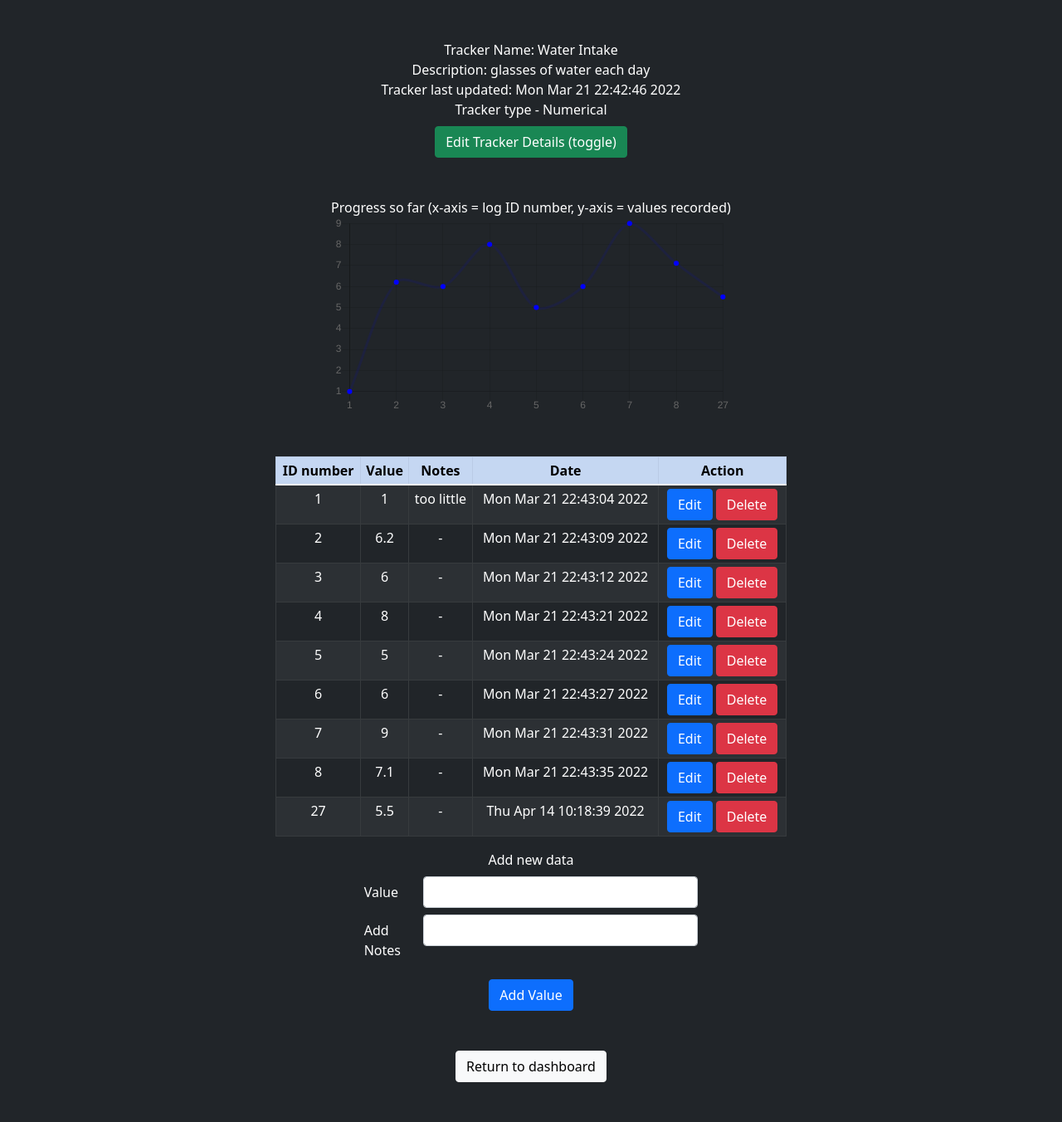
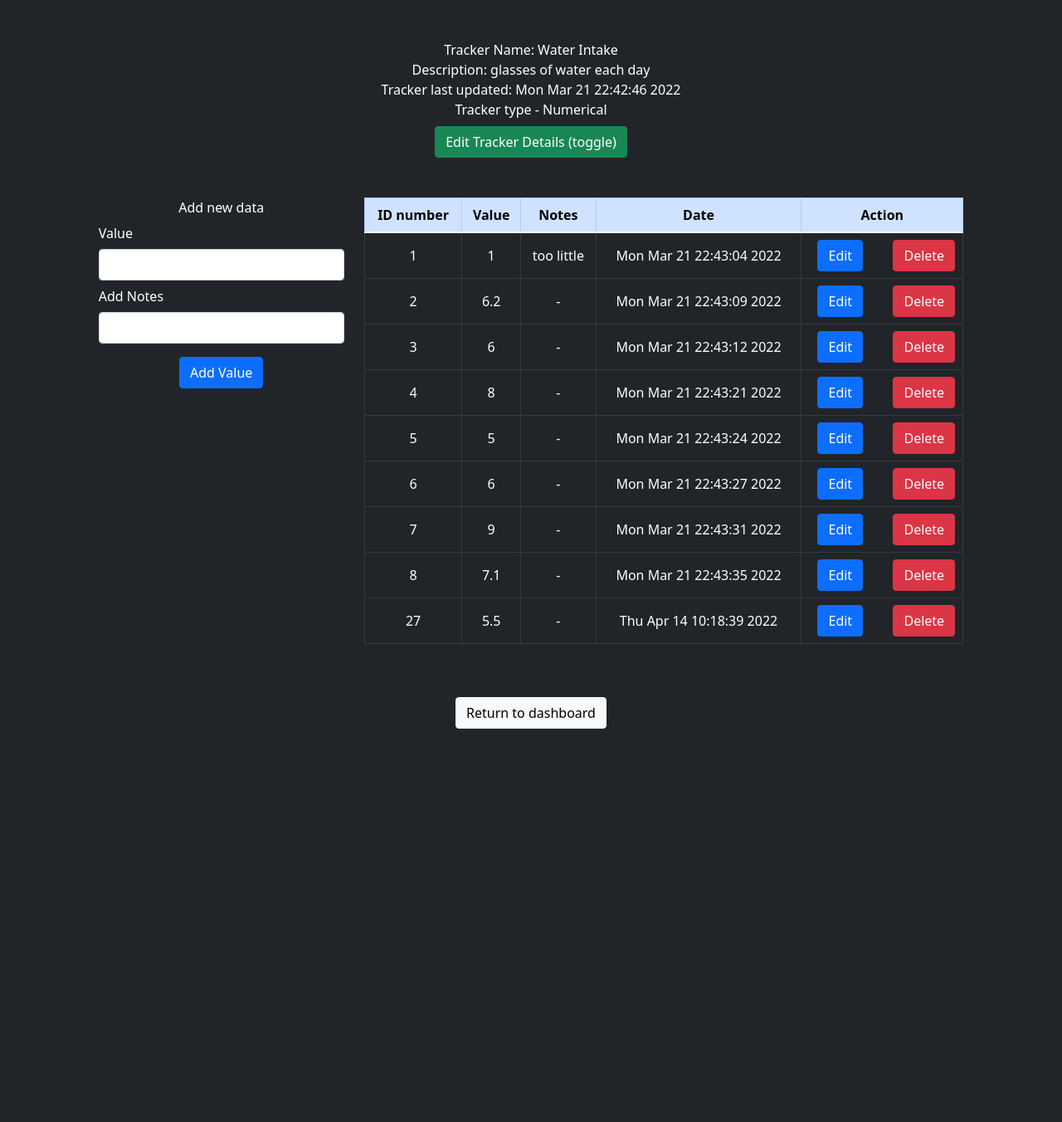
Before and after one commit to SayonilMitra/Quantified-Self-App, a Flask app: page /trackerdetails/1 in a window 1280 px wide. Shown: the whole page at 83% size. After the commit the page ends 878 px from the top, so only its background shows below. Run offline with Flask 2, Linux system fonts and the light colour scheme.

Commit message:
Changed the look of dashboard and plus some minor UI adjustments

```diff
--- a/application/controller_login.py
+++ b/application/controller_login.py
@@ -16,13 +16,15 @@
 def log_in():
     user_name = request.form.get("user_name")
     password = request.form.get("password")
+
+    # Check if user name exists
     user_name_test = User.query.filter_by(user_name=user_name).first()
 
     if user_name == "":
         return render_template("login.html",login_error_msg="User name can not be empty",title="Login")
     elif password == "":
         return render_template("login.html",login_error_msg="Password can not be empty",title="Login")
-    elif user_name_test==None:
+    elif user_name_test == None:
         return render_template("login.html",login_error_msg="User not found, please create new account",title="Login")
     elif password != user_name_test.password:
         return render_template("login.html",login_error_msg="Wrong password, please try again",title="Login")
@@ -37,6 +39,8 @@
     user_name = request.form.get("user_name")
     password1 = request.form.get("password1")
     password2 = request.form.get("password2")
+
+    # check if user mame exists
     is_user_name_present = User.query.filter_by(user_name=user_name).first()
     if is_user_name_present != None:
         return render_template("login.html",signup_error_msg="Username not available, try a different one",title="Login")
--- a/templates/layout.html
+++ b/templates/layout.html
@@ -5,8 +5,7 @@
     <meta charset="utf-8">
     <meta name="viewport" content="width=device-width, initial-scale=1">
     <meta http-equiv="X-UA-Compatible" content="IE=edge">
-    <link href="https://cdn.jsdelivr.net/npm/bootstrap@5.1.3/dist/css/bootstrap.min.css" rel="stylesheet"
-        integrity="sha384-1BmE4kWBq78iYhFldvKuhfTAU6auU8tT94WrHftjDbrCEXSU1oBoqyl2QvZ6jIW3" crossorigin="anonymous">
+    <link href="https://cdn.jsdelivr.net/npm/bootstrap@5.1.3/dist/css/bootstrap.min.css" rel="stylesheet" integrity="sha384-1BmE4kWBq78iYhFldvKuhfTAU6auU8tT94WrHftjDbrCEXSU1oBoqyl2QvZ6jIW3" crossorigin="anonymous">
     <script src="https://cdnjs.cloudflare.com/ajax/libs/Chart.js/2.9.4/Chart.js"></script>
     <title>{{title}}</title>
 </head>
--- a/templates/trackerdetails.html
+++ b/templates/trackerdetails.html
@@ -11,8 +11,7 @@
 <div class="row justify-content-center">
     <div class="col-auto">
         Tracker type -
-        {% if tracker["tracker_type"] == "numerical_tracker"%}Numerical
-        {% endif %}
+        {% if tracker["tracker_type"] == "numerical_tracker"%}Numerical{% endif %}
         {% if tracker["tracker_type"] == "boolean_tracker"%}Yes/No{% endif %}
         {% if tracker["tracker_type"] == "mo_tracker"%}Multiple Options{% endif %}
         {% if tracker["tracker_type"] == "time_tracker"%}Time Duration{% endif %}
@@ -27,12 +26,16 @@
 </div>
 <div class="row mt-2 justify-content-center">
     <div class="col-auto">
-        <a class="btn btn-success" onclick="document.getElementById('edittrackerform').classList.toggle('d-none')">Edit
-            Tracker Details (toggle)</a>
+        <a class="btn btn-success" onclick="document.getElementById('edittrackerform').classList.toggle('d-none')">Edit Tracker Details (toggle)</a>
     </div>
 </div>
+
+<!-- Form to edit tracker name and description -->
+
 <div class="row mt-3 d-none justify-content-center" id="edittrackerform">
-    <div class="col-auto">
+    <div class="col-12 col-sm-8 col-md-3 border border-light rounded-3 p-4">
+        <div class="row">
+            <div class="col">
                 <form action="/edittracker/{{tracker_id}}" method="post">
                     <label class="form-label" for="tracker_name">Tracker name</label>
                     <input class="form-control" type="text" name="tracker_name" id="tracker_name"> <br>
@@ -40,18 +43,87 @@
                     <input class="form-control" type="text" name="tracker_description" id="tracker_description">
                 </form>
             </div>
-    <div class="col-12 justify-content-center d-flex">
+        </div>
+        <div class="row justify-content-center">
             <div class="col-auto">
-            <input class="btn btn-primary mt-3" type="submit" value="Confirm">
+                <input class="btn btn-primary mt-3" type="submit" value="Confirm Edit">
+            </div>
         </div>
     </div>
 </div>
 
 <div class="row mt-5 justify-content-center">
+    <!-- Form for adding new data -->
+    <div class="col-12 col-sm-8 col-md-3 col-xl-3">
+        <div class="row justify-content-center">
+            <div class="col-auto">
+                Add new data
+            </div>
+        </div>
+        <div class="row justify-content-center">
+            <div class="col">
+                <form id="record_value" class="" action='/createlog/{{tracker["tracker_id"]}}' method="post">
+                    {% include "value_input_form.html" %}
+                </form>
+            </div>
+        </div>
+        <div class="row mt-3 justify-content-center">
+            <div class="col-auto">
+                <button form="record_value" class="btn btn-primary" type="submit">Add Value</button>
+            </div>
+        </div>
+    </div>
+    <!-- This is the table for log details of a tracker -->
+    <div class="col col-sm-12 col-md-12 col-xl-7">
+        <table class="table thead-light table-dark table-bordered table-hover text-center table-responsive align-middle">
+            <tr class="table-primary">
+                <th>ID number</td>
+                <th>Value</td>
+                <th>Notes</th>
+                <th>Date</td>
+                <th>Action</td>
+            </tr>
+            <tbody>
+                {% for userlog in user_logs%}
+                <tr>
+                    <td>{{userlog["log_id"]}}</td>
+                    <td>{{userlog["log_value"]}}</td>
+                    <td>{% if userlog["log_note"] == None %}-{% else %}{{userlog["log_note"]}}{% endif %}</td>
+                    <td>{{userlog["log_time"]}}</td>
+                    <td>
+                        <div class="row justify-content-center">
+                            <!-- <a class="btn btn-primary" href='/editlogform/{{userlog["log_id"]}}'>Edit</a> -->
+                            <div class="col-6">
+                                <a class="btn btn-primary" href="#editlogform" onclick="document.getElementById('editlogform').classList.toggle('d-none')">Edit</a>
+                            </div>
+                            <div class="col">
+                                <a class="btn btn-danger" href='/deletelog/{{userlog["log_id"]}}'>Delete</a>
+                            </div>
+                        </div>
+                    </td>
+                </tr>
+                <tr>
+                    <div class="row justify-content-center d-none" id="editlogform">
+                        <div class="col-12 col-sm-8 col-md-4">
+                            Input new value <br>
+                            <form action="/editlog/{{log_id}}" method="post">
+                                {% include "value_input_form.html" %}
+                                <br>
+                                <input type="submit" value="Confirm">
+                            </form>
+                        </div>
+                    </div>
+                </tr>
+                {% endfor %}
+            </tbody>
+        </table>
+    </div>
+</div>
+
+<!-- <div class="row mt-5 justify-content-center">
     <div class="col-auto">
         {% if tracker["tracker_type"] == "numerical_tracker"%}
 
-        <!-- Generate graph -->
         Progress so far (x-axis = log ID number, y-axis = values recorded)<br>
         <canvas id="myChart" style="width:100%;max-width:700px;margin-left: auto;margin-right: auto;"></canvas>
         <script>
@@ -81,70 +153,7 @@
     </div>
 </div>
 
-{% include "html_graph.html" %}
-
-<div class="row mt-5 justify-content-center">
-    <div class="col-6">
-        <table
-            class="table thead-light table-dark table-bordered table-striped table-hover table-sm text-center table-responsive">
-            <tr class="table-primary">
-                <th>ID number</td>
-                <th>Value</td>
-                <th>Notes</th>
-                <th>Date</td>
-                <th>Action</td>
-            </tr>
-            <tbody>
-                {% for userlog in user_logs%}
-                <tr>
-                    <td>{{userlog["log_id"]}}</td>
-                    <td>{{userlog["log_value"]}}</td>
-                    <td>{% if userlog["log_note"] == None %}-{% else %}{{userlog["log_note"]}}{% endif %}</td>
-                    <td>{{userlog["log_time"]}}</td>
-                    <td>
-                        <!-- <a class="btn btn-primary" href='/editlogform/{{userlog["log_id"]}}'>Edit</a> -->
-                        <a class="btn btn-primary" href="#editlogform"
-                            onclick="document.getElementById('editlogform').classList.toggle('d-none')">Edit</a>
-                        <a class="btn btn-danger" href='/deletelog/{{userlog["log_id"]}}'>Delete</a>
-                    </td>
-                </tr>
-                {% endfor %}
-            </tbody>
-        </table>
-    </div>
-</div>
-
-<div class="row justify-content-center d-none" id="editlogform">
-    <div class="col-12 col-sm-8 col-md-4">
-        Input new value <br>
-        <form action="/editlog/{{log_id}}" method="post">
-            {% include "value_input_form.html" %}
-            <br>
-            <input type="submit" value="Confirm">
-        </form>
-    </div>
-</div>
-
-<div class="row justify-content-center">
-    <div class="col-auto">
-        Add new data
-    </div>
-</div>
-
-<!-- Form for adding new data -->
-
-<div class="row justify-content-center">
-    <div class="col-12 col-sm-8 col-md-4">
-        <form id="record_value" class="" action='/createlog/{{tracker["tracker_id"]}}' method="post">
-            {% include "value_input_form.html" %}
-        </form>
-    </div>
-</div>
-<div class="row justify-content-center">
-    <div class="col-auto">
-        <button form="record_value" class="btn btn-primary mt-3" type="submit">Add Value</button>
-    </div>
-</div>
+{% include "html_graph.html" %} -->
 
 <div class="row mt-5 mb-5 justify-content-center">
     <div class="col-auto">
--- a/templates/value_input_form.html
+++ b/templates/value_input_form.html
@@ -1,10 +1,20 @@
 {% if tracker["tracker_type"] == "numerical_tracker"%}
-<div class="row mt-2 form-group d-flex justify-content-center">
-    <label class="col-form-label col-sm-2" for="log_value">Value</label>
-    <div class="col-sm-10">
-        <input type="number" step="0.1" class="form-control" name="log_value" id="log_value">
+
+<div class="row">
+    <div class="col">
+        <div class="row">
+            <div class="col">
+                <label class="col-form-label" for="log_value">Value</label>
+            </div>
+        </div>
+        <div class="row">
+            <div class="col">
+                <input type="number" step="0.1" class="form-control" name="log_value" id="log_value">
+            </div>
+        </div>
     </div>
 </div>
+
 {% endif %}
 
 {% if tracker["tracker_type"] == "boolean_tracker"%}
@@ -44,9 +54,24 @@
 {% endfor %}
 {% endif %}
 
-<div class="row mt-2 form-group justify-content-center">
+<!-- <div class="row mt-2 form-group justify-content-center">
     <label class="col-form-label col-sm-2" for="log_note">Add Notes</label>
     <div class="col-sm-10">
         <input type="text" class="form-control" name="log_value" id="log_value">
     </div>
+</div> -->
+
+<div class="row">
+    <div class="col">
+        <div class="row">
+            <div class="col">
+                <label class="col-form-label" for="log_note">Add Notes</label>
+            </div>
+        </div>
+        <div class="row">
+            <div class="col">
+                <input type="text" class="form-control" name="log_value" id="log_value">
+            </div>
+        </div>
+    </div>
 </div>
```
Also changed, not shown: templates/login.html (+6 -6 lines), database.sqlite. Lines whose indentation alone changed are shown as unchanged.
